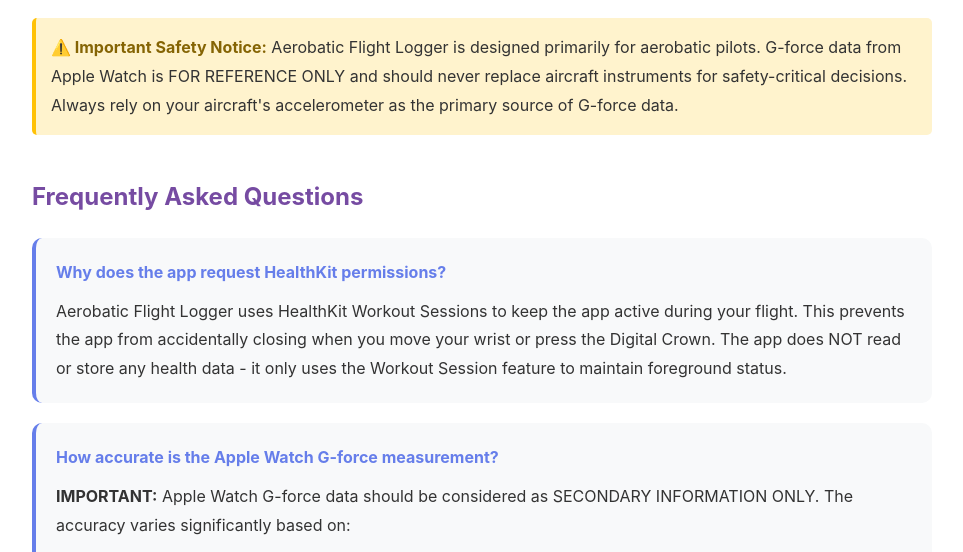
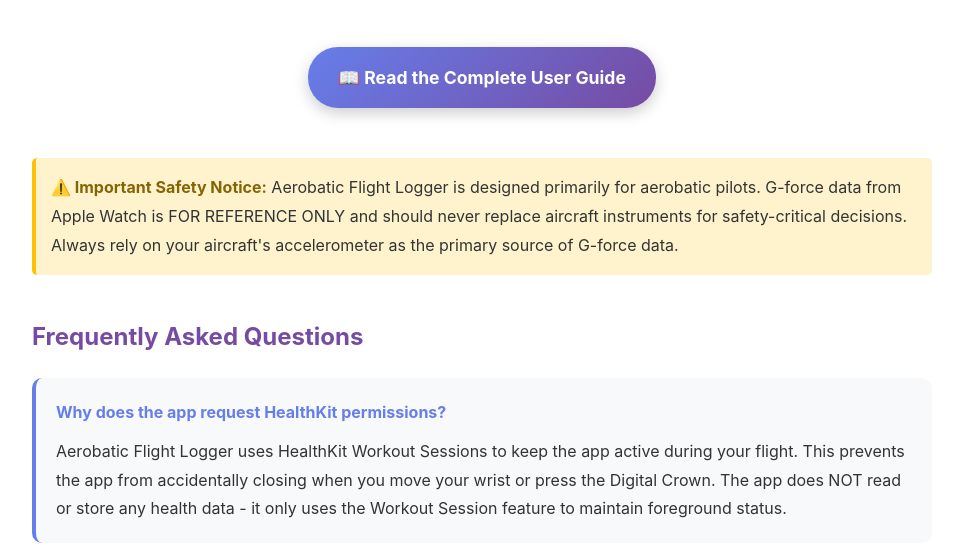
Before and after one commit to pierredmfly/pierredmfly.github.io, a plain HTML site: page support.html in a window 1280 px wide. Shown: the part 184-736 px from the top of the page, without its empty margins (158-1121 px from the left). Drawn offline with Linux system fonts and the light colour scheme.

Commit message:
Update support.html

```diff
--- a/support.html
+++ b/support.html
@@ -43,6 +43,23 @@
         .back-link:hover {
             text-decoration: underline;
         }
+        .user-guide-button {
+            display: inline-block;
+            margin: 20px 0;
+            padding: 15px 30px;
+            background: linear-gradient(135deg, #667eea 0%, #764ba2 100%);
+            color: white;
+            text-decoration: none;
+            border-radius: 30px;
+            font-weight: bold;
+            font-size: 1.1em;
+            box-shadow: 0 5px 15px rgba(0,0,0,0.2);
+            transition: all 0.3s;
+        }
+        .user-guide-button:hover {
+            transform: translateY(-2px);
+            box-shadow: 0 7px 20px rgba(0,0,0,0.3);
+        }
         .contact-box {
             background: linear-gradient(135deg, #667eea 0%, #764ba2 100%);
             color: white;
@@ -71,6 +88,10 @@
     <a href="index.html" class="back-link">← Back to Home</a>
 
     <h1>Support & FAQ - Aerobatic Flight Logger</h1>
+
+    <div style="text-align: center; margin: 30px 0;">
+        <a href="userguide.html" class="user-guide-button">📖 Read the Complete User Guide</a>
+    </div>
 
     <div class="warning-note">
         <strong>⚠️ Important Safety Notice:</strong> Aerobatic Flight Logger is designed primarily for aerobatic pilots. G-force data from Apple Watch is FOR REFERENCE ONLY and should never replace aircraft instruments for safety-critical decisions. Always rely on your aircraft's accelerometer as the primary source of G-force data.
@@ -209,6 +230,6 @@
     </div>
 
     <hr style="margin: 40px 0; border: none; border-top: 1px solid #ddd;">
-    <p style="text-align: center;"><a href="index.html">Back to Home</a> | <a href="privacy.html">Privacy Policy</a> | <a href="donate.html">Donate</a></p>
+    <p style="text-align: center;"><a href="index.html">Back to Home</a> | <a href="userguide.html">User Guide</a> | <a href="privacy.html">Privacy Policy</a> | <a href="donate.html">Donate</a></p>
 </body>
 </html>
```
